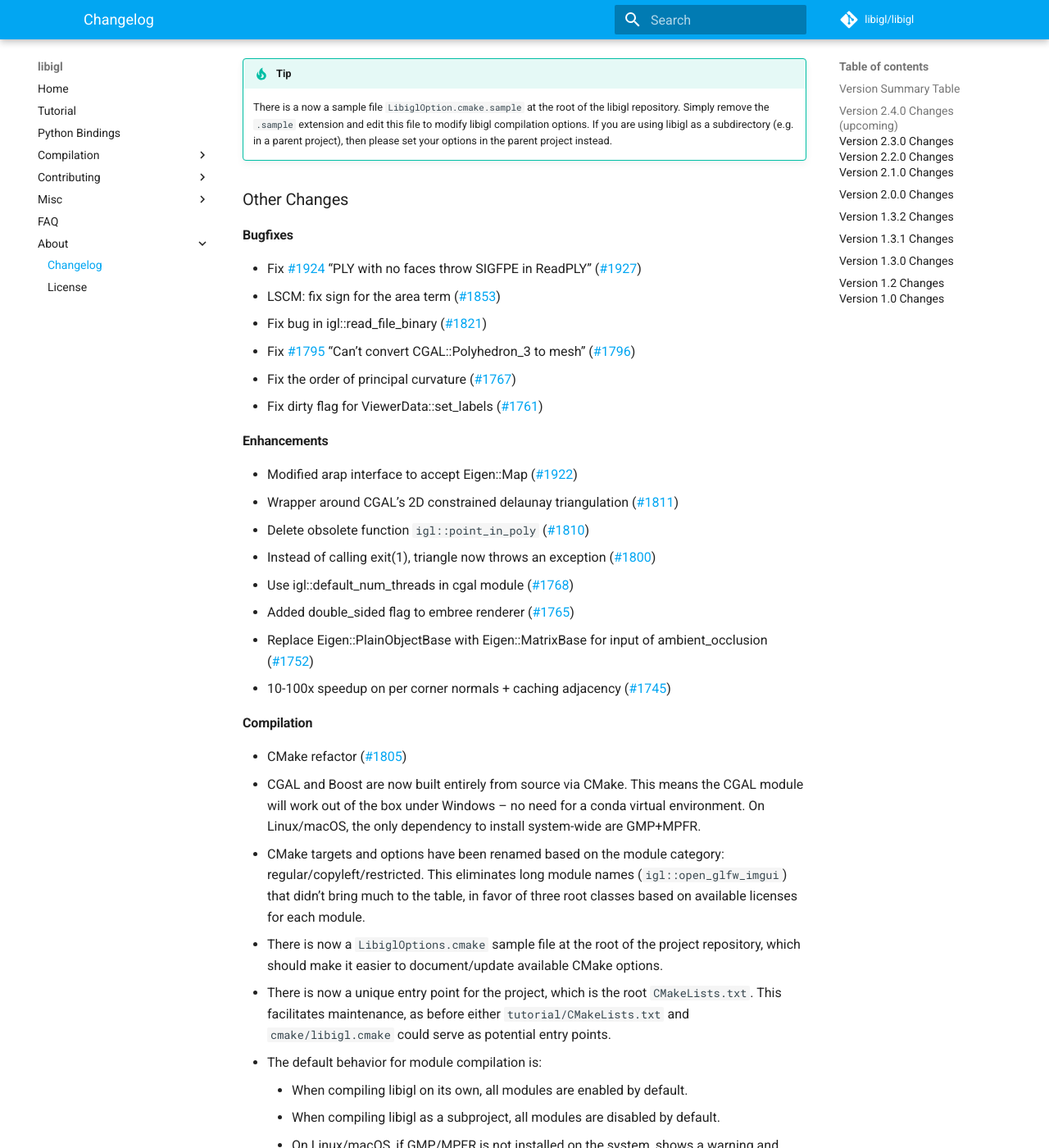
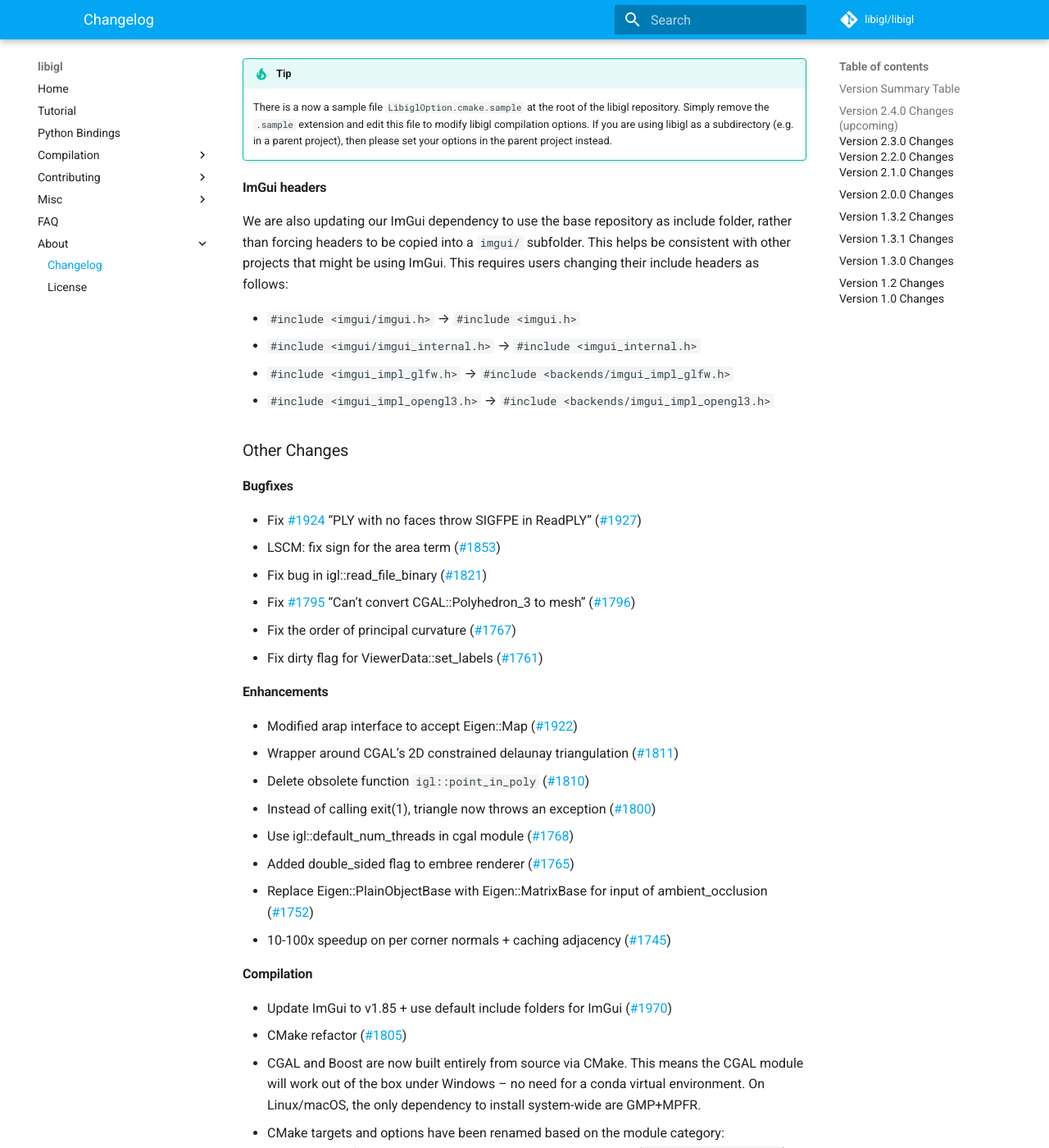
Before and after one commit to libigl/libigl.github.io, an MkDocs documentation site: the page built from docs/changelog.md, in a window 1280 px wide and 1400 px high, scrolled down 3225 px. Shown: the whole window at 82% size. Built offline with MkDocs 1.6.1 and Material for MkDocs 9.7.7, drawn with Linux system fonts in a browser that asks for light colours; formulas are drawn with MathJax 3; comment, search, counter and statistics services are not loaded.

Commit message:
Update changelog.

```diff
--- a/docs/changelog.md
+++ b/docs/changelog.md
@@ -138,6 +138,15 @@ Some libigl CMake options have changed in v2.4.0. Here is a mapping from the old
 !!! tip
     There is a now a sample file `LibiglOption.cmake.sample` at the root of the libigl repository. Simply remove the `.sample` extension and edit this file to modify libigl compilation options. If you are using libigl as a subdirectory (e.g. in a parent project), then please set your options in the parent project instead.
 
+#### ImGui headers
+
+We are also updating our ImGui dependency to use the base repository as include folder, rather than forcing headers to be copied into a `imgui/` subfolder. This helps be consistent with other projects that might be using ImGui. This requires users changing their include headers as follows:
+
+- `#include <imgui/imgui.h>` --> `#include <imgui.h>`
+- `#include <imgui/imgui_internal.h>` --> `#include <imgui_internal.h>`
+- `#include <imgui_impl_glfw.h>` --> `#include <backends/imgui_impl_glfw.h>`
+- `#include <imgui_impl_opengl3.h>` --> `#include <backends/imgui_impl_opengl3.h>`
+
 ### Other Changes
 
 #### Bugfixes
@@ -162,6 +171,7 @@ Some libigl CMake options have changed in v2.4.0. Here is a mapping from the old
 
 #### Compilation
 
+- Update ImGui to v1.85 + use default include folders for ImGui (#1970)
 - CMake refactor (#1805)
   - CGAL and Boost are now built entirely from source via CMake. This means the CGAL module will work out of the box under Windows -- no need for a conda virtual environment. On Linux/macOS, the only dependency to install system-wide are GMP+MPFR.
   - CMake targets and options have been renamed based on the module category: regular/copyleft/restricted. This eliminates long module names (`igl::open_glfw_imgui`) that didn't bring much to the table, in favor of three root classes based on available licenses for each module.
```
